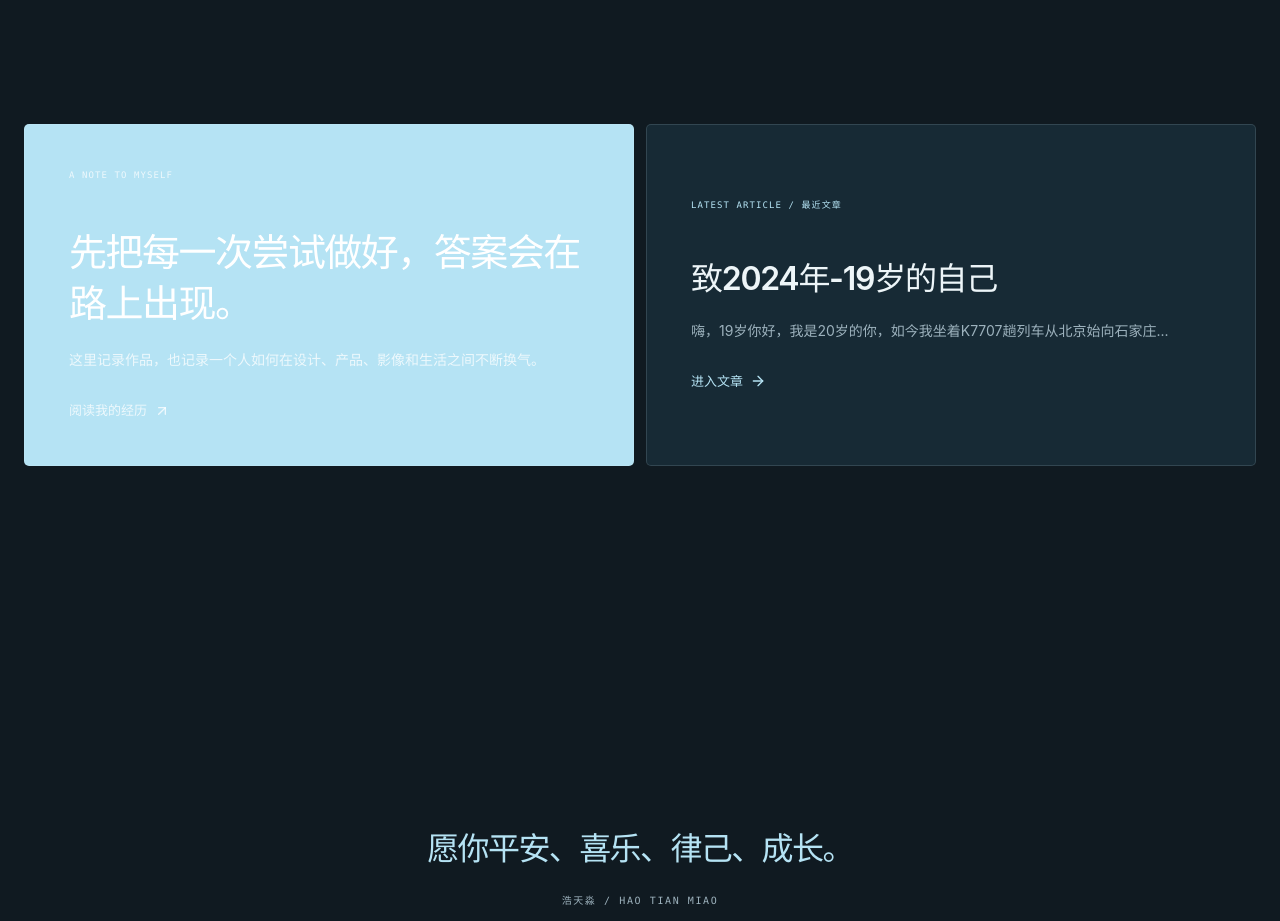
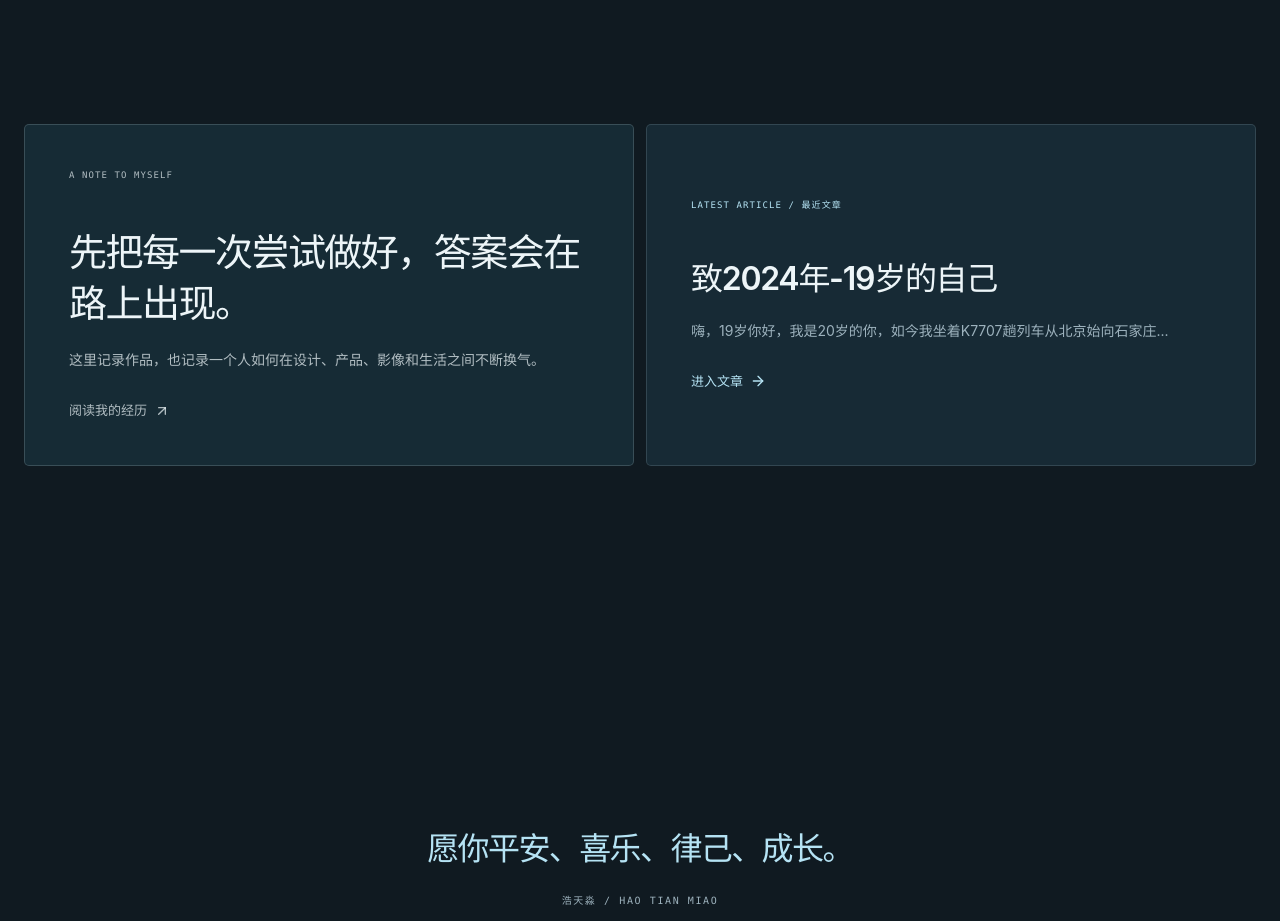
Before and after one commit to haotianmiao0829/-, a React (Vite) app: page / in a window 1280 px wide. Shown: the part 1600-2521 px from the top of the page. Built offline with nearby package versions, Linux system fonts and the light colour scheme.

Commit message:
调整首页经历卡片暗色主题

```diff
--- a/src/index.css
+++ b/src/index.css
@@ -830,6 +830,22 @@ textarea:focus-visible {
   color: rgba(255, 255, 255, 0.76);
 }
 
+:root[data-theme="dark"] .home-feature-panel {
+  color: var(--ink);
+  border-color: rgba(214, 236, 244, 0.18);
+  background: #162b35;
+}
+
+:root[data-theme="dark"] .home-feature-panel .panel-label,
+:root[data-theme="dark"] .home-feature-panel p,
+:root[data-theme="dark"] .home-feature-panel .text-link {
+  color: rgba(237, 245, 248, 0.72);
+}
+
+:root[data-theme="dark"] .home-feature-panel.home-action-panel:hover .text-link {
+  color: var(--ink);
+}
+
 .panel-label {
   color: var(--accent-strong);
   font-size: 9px;
```
